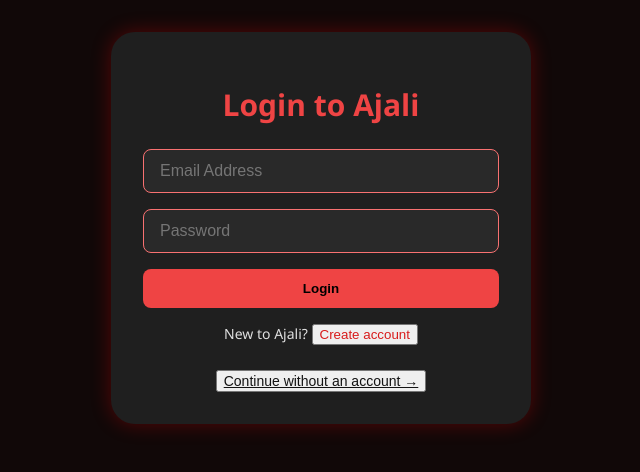
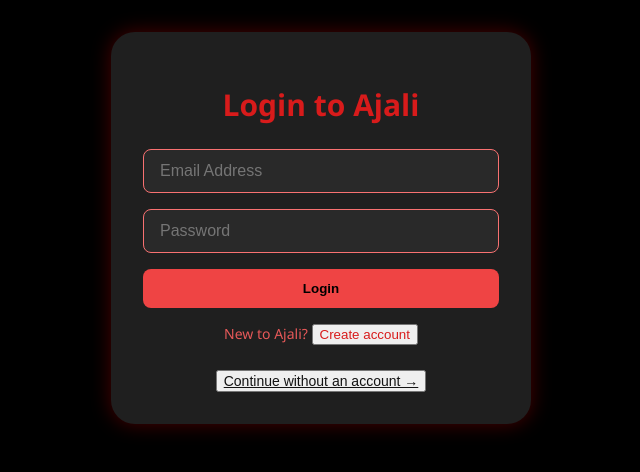
Before and after one commit to sal3hs-git/ajali-frontend2, a React (Vite) app: page / in a window 1280 px wide. Shown: the top 472 px of the page, without its empty margins (319-959 px from the left). Built offline with nearby package versions, Linux system fonts and the light colour scheme.

Commit message:
login-integrated with backend done

```diff
--- a/src/index.css
+++ b/src/index.css
@@ -1,6 +1,6 @@
 
 body {
-  background-color: #110808;
+  background-color: #000000;
   color: #ff0808;
   font-family: 'Segoe UI', sans-serif;
   margin: 0;
@@ -18,8 +18,8 @@
 
 /* Login card box */
 .bg-white {
-  background-color: #1f1f1f !important;
-  color: #e0e0e0;
+  background-color: #1f1f1f ;
+  color: #e75959;
   padding: 2rem ;
   border-radius: 1.5rem;
   box-shadow: 0 0 20px rgba(241, 0, 0, 0.3);
@@ -31,9 +31,9 @@
 /* Page title */
 .text-3xl {
   text-align: center;
-  font-size: 1.875rem !important;
+  font-size: 1.875rem ;
   margin-bottom: 1.5rem;
-  color: #ef4444 !important;
+  color: #ef4444 ;
   font-weight: 800;
 }
 
@@ -48,7 +48,7 @@
   padding: 0.75rem 1rem;
   border-radius: 0.5rem;
   background-color: #292929;
-  color: #ffffff;
+  color: #000000;
   border: 1px solid #f87171;
   font-size: 1rem;
   box-sizing: border-box;
@@ -62,8 +62,8 @@
 
 /* Error message box */
 .bg-red-100 {
-  background-color: #7f1d1d !important;
-  color: #fca5a5 !important;
+  background-color: #7f1d1d ;
+  color: #fca5a5 ;
   padding: 0.75rem;
   border-radius: 0.5rem;
   font-size: 0.875rem;
--- a/src/pages/LoginPage.jsx
+++ b/src/pages/LoginPage.jsx
@@ -58,7 +58,7 @@
     if (data.token) {
       localStorage.setItem("token", data.token);
     }
-    navigate("/report-incident");
+    navigate("/register");
   })
   .catch((err) => setError(err.message))
   .finally(() => setLoading(false));
```
